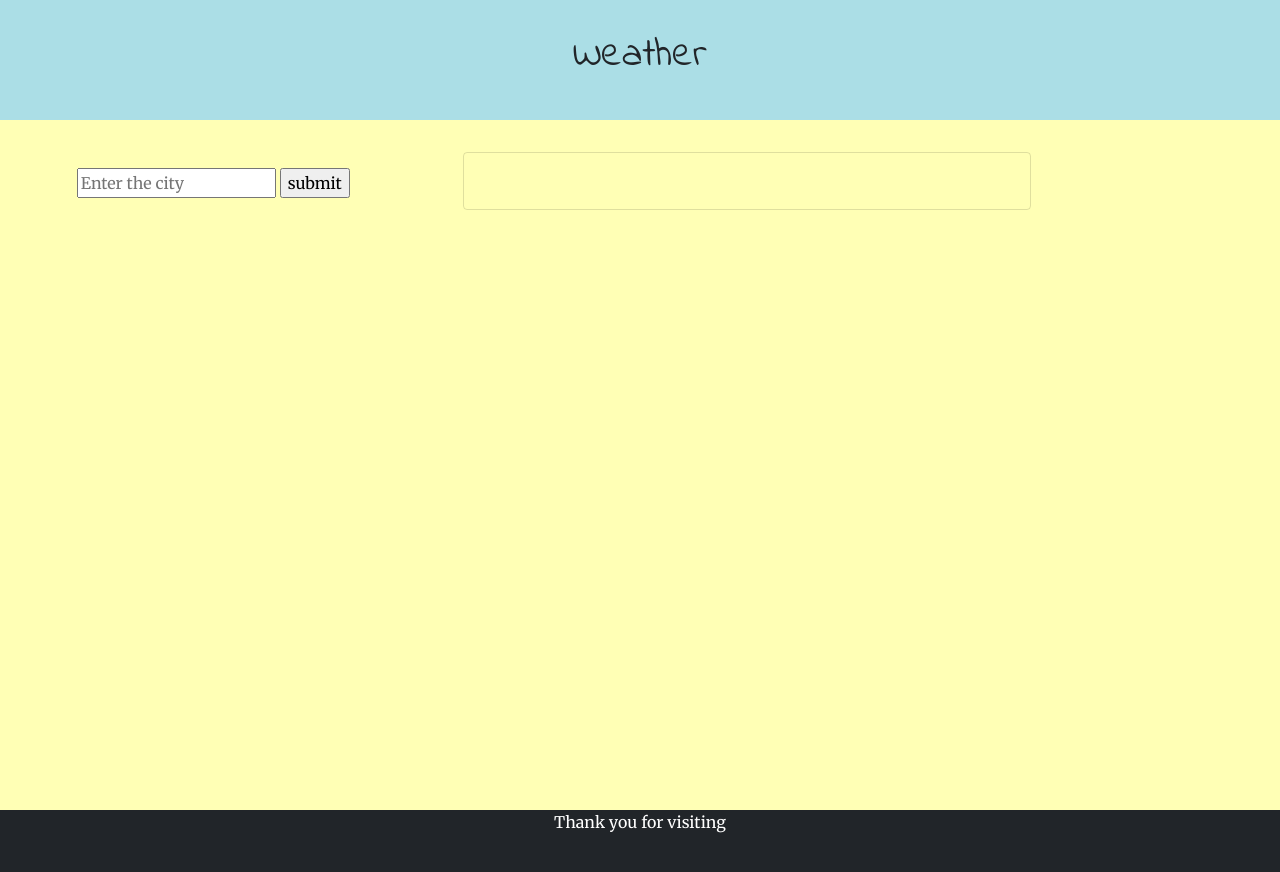
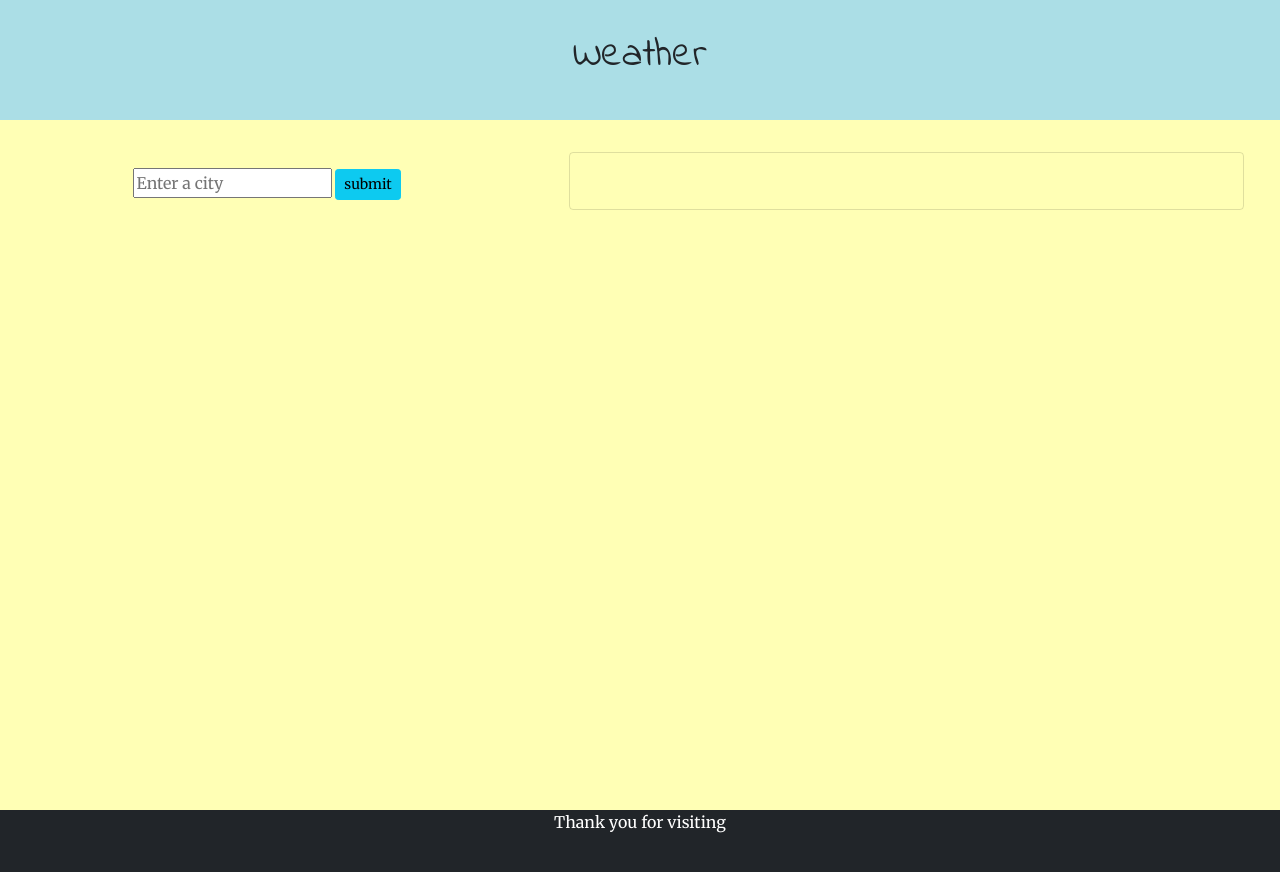
Before and after one commit to Jeanmonegro/theportfolio, a Jekyll site: the page weather.html, which Jekyll copies as it is, in a window 1280 px wide. Shown: the top 872 px of the page. Built offline with Jekyll 4.4.1, drawn with Linux system fonts in a browser that asks for light colours.

Commit message:
edit weather

```diff
--- a/styles/weather.css
+++ b/styles/weather.css
@@ -71,11 +71,11 @@ body, html{
     background-color: #ffffb5;
     font-family: 'Merriweather', serif;
 }
+
 #nav{
     background-color: #abdee6;
     padding: 2rem;
     font-family: 'Indie Flower', cursive;
-
 }
 #main{
     height: 80vh;
--- a/weather.html
+++ b/weather.html
@@ -24,13 +24,13 @@
                 </div>
             </div>
             <div class="row" id="main">
-                <div class="col-4 text-center">
+                <div class="col-sm-5 text-center">
                     <div class="input p-3" id="input">
-                        <input type="text" placeholder="Enter the city" class="input_text">
-                        <input type="submit" class="submit" value="submit" input="input" onclick="playPerfect()">
+                        <input type="text" placeholder="Enter a city" class="input_text">
+                        <input type="submit" class="submit btn btn-info btn-sm" value="submit" input="input" onclick="playPerfect()">
                     </div>
                 </div>
-                <div class="col-6 text-center">
+                <div class="col-sm-7 text-center">
                     <div class="container">
                         <div class="card bg-transparent">
                             <h1 class="name" id="name"></h1>
```
Also changed, not shown: styles/style.css (+1 -6 lines).
